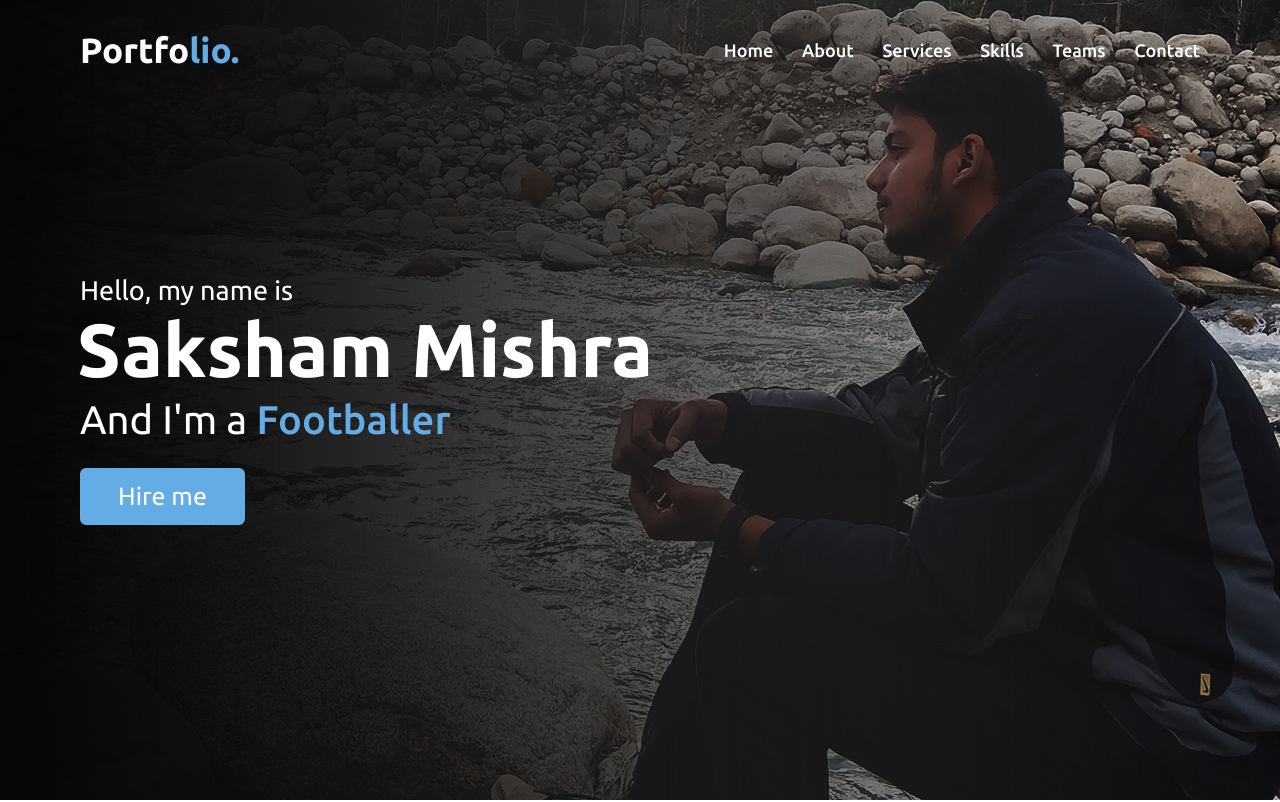
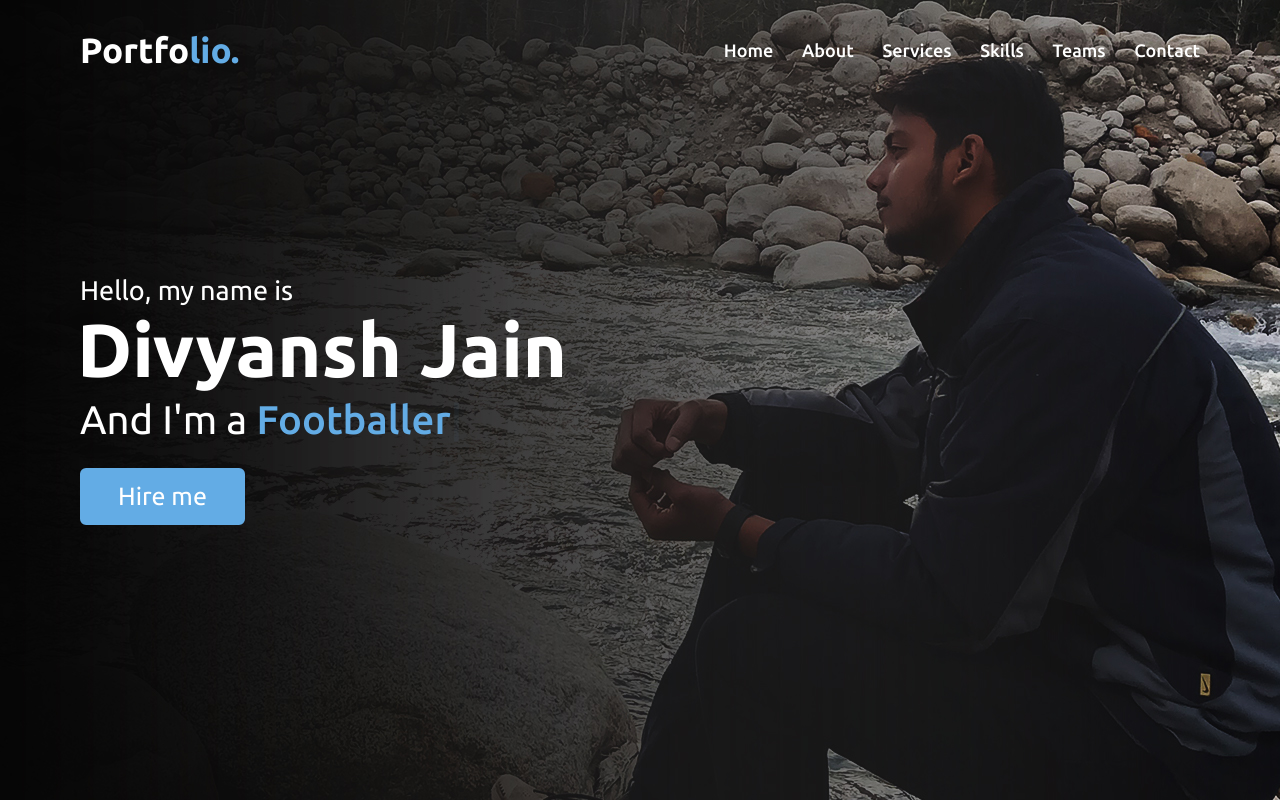
Before and after one commit to divyansh1920/divyansh, a plain HTML site: page index.html in a window 1280 px wide. Shown: the top 802 px of the page. Drawn offline with nearby package versions, Linux system fonts and the light colour scheme.

Commit message:
Update index.html

```diff
--- a/index.html
+++ b/index.html
@@ -39,7 +39,7 @@
         <div class="max-width">
             <div class="home-content">
                 <div class="text-1">Hello, my name is</div>
-                <div class="text-2">Saksham Mishra</div>
+                <div class="text-2">Divyansh Jain</div>
                 <div class="text-3">And I'm a <span class="typing"></span></div>
                 <a href="#">Hire me</a>
             </div>
```
